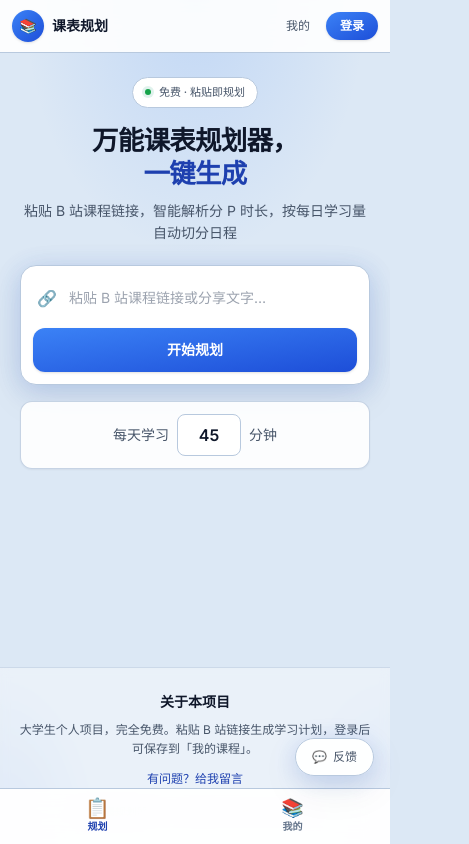
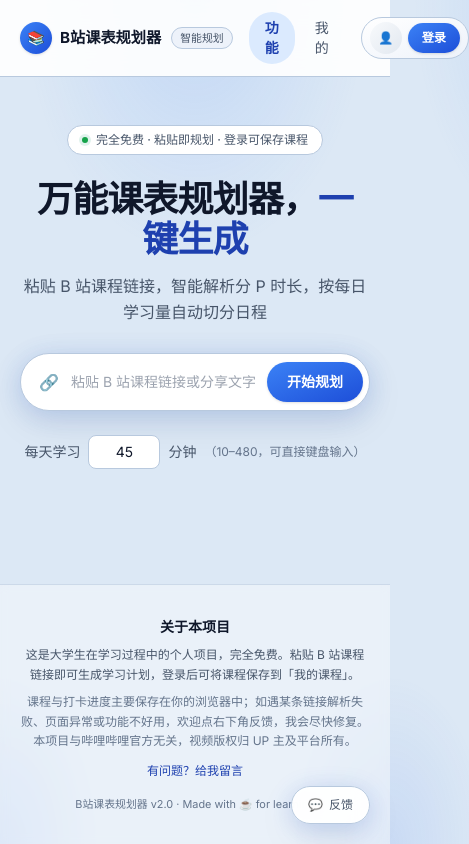
Before and after one commit to Ryn518/bilibili-parser, a Next.js app: page / in a window 390 px wide. Shown: the whole page, 469 px wide, since content can reach past the window. Built offline with nearby package versions, Linux system fonts and the light colour scheme.

Commit message:
revert: restore desktop layout, undo mobile nav changes

```diff
--- a/app/layout.tsx
+++ b/app/layout.tsx
@@ -12,10 +12,7 @@
 };
 
 export const viewport: Viewport = {
-  themeColor: '#DCE8F5',
-  width: 'device-width',
-  initialScale: 1,
-  viewportFit: 'cover'
+  themeColor: '#DCE8F5'
 };
 
 export default function RootLayout({ children }: { children: React.ReactNode }) {
--- a/components/feedback/FeedbackFab.tsx
+++ b/components/feedback/FeedbackFab.tsx
@@ -44,7 +44,7 @@
 
   return (
     <>
-      <div className="fixed bottom-[calc(4.25rem+env(safe-area-inset-bottom,0px))] right-4 z-[120] flex flex-col items-end gap-2.5 md:bottom-5 md:right-5">
+      <div className="fixed bottom-5 right-5 z-[120] flex flex-col items-end gap-2.5">
         <button
           type="button"
           onClick={openFeedback}
--- a/components/layout/AppShell.tsx
+++ b/components/layout/AppShell.tsx
@@ -4,7 +4,6 @@
 import { ToastProvider } from '@/hooks/useToast';
 import { UiProvider } from '@/hooks/useUiStore';
 import { Topbar } from '@/components/layout/Topbar';
-import { MobileBottomNav } from '@/components/layout/MobileBottomNav';
 import { SiteFooter } from '@/components/layout/SiteFooter';
 import { FeedbackFab } from '@/components/feedback/FeedbackFab';
 import { AuthModalHost } from '@/components/auth/AuthModalHost';
@@ -16,9 +15,8 @@
         <ToastProvider>
           <div className="relative z-[1] flex min-h-dvh flex-col">
             <Topbar />
-            <main className="flex-1 pb-[calc(3.5rem+env(safe-area-inset-bottom,0px))] md:pb-0">{children}</main>
+            <main className="flex-1">{children}</main>
             <SiteFooter />
-            <MobileBottomNav />
             <FeedbackFab />
             <AuthModalHost />
           </div>
--- a/components/layout/MobileBottomNav.tsx
+++ /dev/null
@@ -1,39 +0,0 @@
-'use client';
-
-import Link from 'next/link';
-import { usePathname } from 'next/navigation';
-
-const items = [
-  { href: '/', label: '规划', icon: '📋' },
-  { href: '/mine', label: '我的', icon: '📚' }
-];
-
-export function MobileBottomNav() {
-  const pathname = usePathname();
-
-  return (
-    <nav
-      className="fixed inset-x-0 bottom-0 z-[110] border-t border-border bg-white/95 backdrop-blur-md md:hidden"
-      style={{ paddingBottom: 'env(safe-area-inset-bottom, 0px)' }}
-      aria-label="主导航"
-    >
-      <div className="flex">
-        {items.map((item) => {
-          const active = pathname === item.href;
-          return (
-            <Link
-              key={item.href}
-              href={item.href}
-              className={`flex flex-1 flex-col items-center gap-0.5 py-2.5 text-[10px] font-semibold transition ${
-                active ? 'text-accent-text' : 'text-text3'
-              }`}
-            >
-              <span className={`text-lg leading-none ${active ? 'scale-110' : ''}`}>{item.icon}</span>
-              {item.label}
-            </Link>
-          );
-        })}
-      </div>
-    </nav>
-  );
-}
--- a/components/layout/SiteFooter.tsx
+++ b/components/layout/SiteFooter.tsx
@@ -6,13 +6,13 @@
   const { openFeedback } = useUiStore();
 
   return (
-    <footer className="mt-auto border-t border-border/60 bg-white/40 px-4 py-6 backdrop-blur-sm sm:px-5 sm:py-8">
+    <footer className="mt-auto border-t border-border/60 bg-white/40 px-5 py-8 backdrop-blur-sm">
       <div className="mx-auto max-w-[760px] text-center">
         <p className="text-sm font-semibold text-ink">关于本项目</p>
         <p className="mt-2 text-xs leading-relaxed text-text2">
-          大学生个人项目，完全免费。粘贴 B 站链接生成学习计划，登录后可保存到「我的课程」。
+          这是大学生在学习过程中的个人项目，完全免费。粘贴 B 站课程链接即可生成学习计划，登录后可将课程保存到「我的课程」。
         </p>
-        <p className="mt-2 hidden text-xs leading-relaxed text-text3 sm:block">
+        <p className="mt-2 text-xs leading-relaxed text-text3">
           课程与打卡进度主要保存在你的浏览器中；如遇某条链接解析失败、页面异常或功能不好用，欢迎点右下角反馈，我会尽快修复。
           本项目与哔哩哔哩官方无关，视频版权归 UP 主及平台所有。
         </p>
--- a/components/layout/Topbar.tsx
+++ b/components/layout/Topbar.tsx
@@ -10,23 +10,26 @@
   const auth = useAuth();
   const { openAuth } = useUiStore();
 
+  const userAreaClass = auth.session ? 'free' : 'guest';
+
   const initial = auth.session?.username.slice(0, 1).toUpperCase() || '👤';
+  const userName = auth.session?.username || '访客';
+  const userStatus = auth.session ? '免费无限使用' : '登录后保存课程';
 
   return (
     <header className="sticky top-0 z-50 border-b border-border bg-white/90 backdrop-blur-md">
-      <div className="mx-auto flex max-w-[1080px] items-center justify-between gap-2 px-3 py-2.5 sm:gap-4 sm:px-5 sm:py-3">
-        <Link href="/" className="flex min-w-0 shrink items-center gap-2 text-sm font-bold text-ink sm:text-[0.95rem]">
-          <span className="flex h-8 w-8 shrink-0 items-center justify-center rounded-full bg-gradient-to-br from-accent to-accent-deep text-sm text-white shadow">
+      <div className="mx-auto flex max-w-[1080px] items-center justify-between gap-4 px-5 py-3">
+        <span className="flex shrink-0 items-center gap-2 text-[0.95rem] font-bold text-ink">
+          <span className="flex h-8 w-8 items-center justify-center rounded-full bg-gradient-to-br from-accent to-accent-deep text-sm text-white shadow">
             📚
           </span>
-          <span className="truncate sm:hidden">课表规划</span>
-          <span className="hidden truncate sm:inline">B站课表规划器</span>
-          <span className="ml-0.5 hidden rounded-full border border-border bg-surface2 px-2 py-0.5 text-[0.68rem] font-medium text-text2 lg:inline">
+          B站课表规划器
+          <span className="ml-0.5 rounded-full border border-border bg-surface2 px-2 py-0.5 text-[0.68rem] font-medium text-text2">
             智能规划
           </span>
-        </Link>
+        </span>
 
-        <nav className="hidden gap-1 md:flex">
+        <nav className="flex gap-1">
           <Link
             href="/"
             className={`rounded-full px-4 py-1.5 text-sm font-medium transition ${pathname === '/' ? 'bg-accent-light font-semibold text-accent-text' : 'text-text2 hover:text-ink'}`}
@@ -49,40 +52,51 @@
           </Link>
         </nav>
 
-        <div className="flex shrink-0 items-center gap-1.5 sm:gap-2.5">
-          {!auth.session ? (
-            <>
-              <Link
-                href="/mine"
-                className="rounded-full px-2.5 py-1.5 text-xs font-medium text-text2 md:hidden"
+        <div className="flex shrink-0 items-center gap-2.5">
+          <div
+            className={`user-area flex items-center gap-1.5 rounded-full border py-1 pl-2 pr-1.5 transition ${
+              userAreaClass === 'free'
+                ? 'border-border bg-gradient-to-br from-white to-surface2'
+                : 'border-border bg-gradient-to-br from-white to-surface2 pr-2'
+            }`}
+          >
+            <div className="flex min-w-0 items-center gap-2">
+              <span
+                className={`relative flex h-8 w-8 shrink-0 items-center justify-center rounded-full text-xs font-bold ${
+                  userAreaClass === 'free'
+                    ? 'bg-gradient-to-br from-[#DBEAFE] to-[#BFDBFE] text-accent-text'
+                    : 'bg-gradient-to-br from-[#F8FAFC] to-[#E2E8F0] text-text3'
+                }`}
               >
-                我的
-              </Link>
+                {initial}
+              </span>
+              <div className="hidden min-w-0 max-w-[108px] flex-col sm:flex">
+                <span
+                  className={`truncate text-[0.76rem] font-semibold ${userAreaClass === 'guest' ? 'font-medium text-text2' : 'text-ink'}`}
+                >
+                  {userName}
+                </span>
+                <span className="truncate text-[0.65rem] text-text3">{userStatus}</span>
+              </div>
+            </div>
+            {!auth.session ? (
               <button
                 type="button"
                 onClick={() => openAuth('login')}
-                className="btn-auth-primary shrink-0 rounded-full bg-gradient-to-br from-accent to-accent-deep px-3.5 py-1.5 text-xs font-semibold text-white shadow sm:text-[0.76rem]"
+                className="btn-auth-primary shrink-0 rounded-full bg-gradient-to-br from-accent to-accent-deep px-3.5 py-1.5 text-[0.76rem] font-semibold text-white shadow"
               >
                 登录
               </button>
-            </>
-          ) : (
-            <div className="flex items-center gap-1.5 rounded-full border border-border bg-surface2 py-1 pl-1 pr-1.5">
-              <span className="flex h-7 w-7 items-center justify-center rounded-full bg-gradient-to-br from-[#DBEAFE] to-[#BFDBFE] text-xs font-bold text-accent-text sm:h-8 sm:w-8">
-                {initial}
-              </span>
-              <span className="hidden max-w-[88px] truncate text-xs font-semibold text-ink sm:inline">
-                {auth.session.username}
-              </span>
+            ) : (
               <button
                 type="button"
                 onClick={auth.logout}
-                className="shrink-0 rounded-full px-2 py-1 text-[0.7rem] font-medium text-text3 hover:bg-red-50 hover:text-red-600"
+                className="shrink-0 rounded-full px-2.5 py-1 text-[0.72rem] font-medium text-text3 hover:bg-red-50 hover:text-red-600"
               >
                 退出
               </button>
-            </div>
-          )}
+            )}
+          </div>
         </div>
       </div>
     </header>
--- a/components/plan/LandingHero.tsx
+++ b/components/plan/LandingHero.tsx
@@ -56,18 +56,15 @@
   };
 
   return (
-    <section className="mx-auto max-w-[760px] px-1 py-6 text-center sm:px-0 sm:py-12">
-      <div className="mb-4 inline-flex max-w-full flex-wrap items-center justify-center gap-x-2 gap-y-1 rounded-full border border-border bg-surface px-3 py-1.5 text-[11px] font-medium text-text2 sm:mb-6 sm:gap-2 sm:px-3.5 sm:text-xs">
-        <span className="h-1.5 w-1.5 shrink-0 rounded-full bg-green-600 shadow-[0_0_0_3px_rgba(5,150,105,0.12)]" />
-        <span className="sm:hidden">免费 · 粘贴即规划</span>
-        <span className="hidden sm:inline">完全免费 · 粘贴即规划 · 登录可保存课程</span>
+    <section className="mx-auto max-w-[760px] py-12 text-center">
+      <div className="mb-6 inline-flex items-center gap-2 rounded-full border border-border bg-surface px-3.5 py-1.5 text-xs font-medium text-text2">
+        <span className="h-1.5 w-1.5 rounded-full bg-green-600 shadow-[0_0_0_3px_rgba(5,150,105,0.12)]" />
+        完全免费 · 粘贴即规划 · 登录可保存课程
       </div>
-      <h1 className="mb-2.5 text-[1.65rem] font-extrabold leading-tight tracking-tight text-ink sm:mb-3.5 sm:text-4xl md:text-5xl">
-        万能课表规划器，
-        <br className="sm:hidden" />
-        <span className="text-accent-text">一键生成</span>
+      <h1 className="mb-3.5 text-4xl font-extrabold tracking-tight text-ink md:text-5xl">
+        万能课表规划器，<span className="text-accent-text">一键生成</span>
       </h1>
-      <p className="mx-auto mb-5 max-w-xl px-1 text-sm leading-relaxed text-text2 sm:mb-7 sm:text-base">
+      <p className="mx-auto mb-7 max-w-xl text-base leading-relaxed text-text2">
         粘贴 B 站课程链接，智能解析分 P 时长，按每日学习量自动切分日程
       </p>
 
@@ -89,11 +86,10 @@
         </div>
       )}
 
-      <div className="rounded-2xl border border-border bg-surface p-3 shadow-lg sm:rounded-full sm:p-1.5">
-        <div className="flex items-center gap-1 sm:gap-0">
-          <span className="shrink-0 pl-1 text-base text-text3 sm:pl-3">🔗</span>
+      <div className="mb-2 flex items-center gap-1 rounded-full border border-border bg-surface p-1.5 shadow-lg">
+        <span className="pl-3 text-base text-text3">🔗</span>
         <input
-            className="min-w-0 flex-1 border-none bg-transparent px-2 py-2.5 text-sm outline-none sm:py-3"
+          className="min-w-0 flex-1 border-none bg-transparent px-2 py-3 text-sm outline-none"
           placeholder="粘贴 B 站课程链接或分享文字…"
           value={url}
           onChange={(e) => {
@@ -111,27 +107,18 @@
           type="button"
           disabled={loading}
           onClick={submit}
-            className="search-btn hidden shrink-0 rounded-full bg-gradient-to-br from-accent to-accent-deep px-5 py-2.5 text-sm font-semibold text-white shadow disabled:opacity-50 sm:inline-flex"
-          >
-            {loading ? '规划中…' : '开始规划'}
-          </button>
-        </div>
-        <button
-          type="button"
-          disabled={loading}
-          onClick={submit}
-          className="search-btn mt-2.5 w-full rounded-xl bg-gradient-to-br from-accent to-accent-deep py-3 text-sm font-semibold text-white shadow disabled:opacity-50 sm:hidden"
+          className="search-btn shrink-0 rounded-full bg-gradient-to-br from-accent to-accent-deep px-5 py-2.5 text-sm font-semibold text-white shadow disabled:opacity-50"
         >
           {loading ? '规划中…' : '开始规划'}
         </button>
       </div>
       {hint && (
-        <p className={`mb-1 mt-2 px-1 text-left text-xs sm:mb-2 sm:pl-4 ${hint.startsWith('⚠') ? 'text-amber-600' : 'text-text2'}`}>
+        <p className={`mb-2 pl-4 text-left text-xs ${hint.startsWith('⚠') ? 'text-amber-600' : 'text-text2'}`}>
           {hint}
         </p>
       )}
 
-      <div className="mx-auto mt-4 flex w-full max-w-sm items-center justify-center gap-2 rounded-xl border border-border/80 bg-surface/90 px-4 py-3 text-sm text-text2 shadow-sm sm:mt-4 sm:inline-flex sm:w-auto sm:rounded-full sm:border-transparent sm:bg-transparent sm:px-0 sm:py-0 sm:shadow-none">
+      <div className="mt-4 inline-flex items-center gap-2 text-sm text-text2">
         <label htmlFor="dailyMinInput">每天学习</label>
         <input
           id="dailyMinInput"
@@ -147,11 +134,11 @@
               commitDaily();
             }
           }}
-          className="daily-min-input w-16 rounded-lg border border-border bg-white px-2 py-2 text-center text-base font-semibold text-ink outline-none focus:border-accent focus:ring-2 focus:ring-accent/20 sm:w-[72px] sm:py-1.5 sm:text-sm sm:font-normal"
+          className="daily-min-input w-[72px] rounded-lg border border-border bg-surface px-2 py-1.5 text-center text-ink outline-none focus:border-accent focus:ring-2 focus:ring-accent/20"
           aria-label="每天学习分钟数，可直接输入"
         />
         <span>分钟</span>
-        <span className="hidden text-xs text-text3 sm:inline">（10–480，可直接键盘输入）</span>
+        <span className="text-xs text-text3">（10–480，可直接键盘输入）</span>
       </div>
     </section>
   );
--- a/components/plan/PlanPage.tsx
+++ b/components/plan/PlanPage.tsx
@@ -314,7 +314,7 @@
 
   return (
     <PlanContext.Provider value={value}>
-      <div className="mx-auto max-w-[1180px] px-4 pb-8 sm:px-5 sm:pb-16">
+      <div className="mx-auto max-w-[1180px] px-5 pb-16">
         {!showResults && (
           <LandingHero
             continueCache={continueCache}
```
Lines whose indentation alone changed are shown as unchanged.
